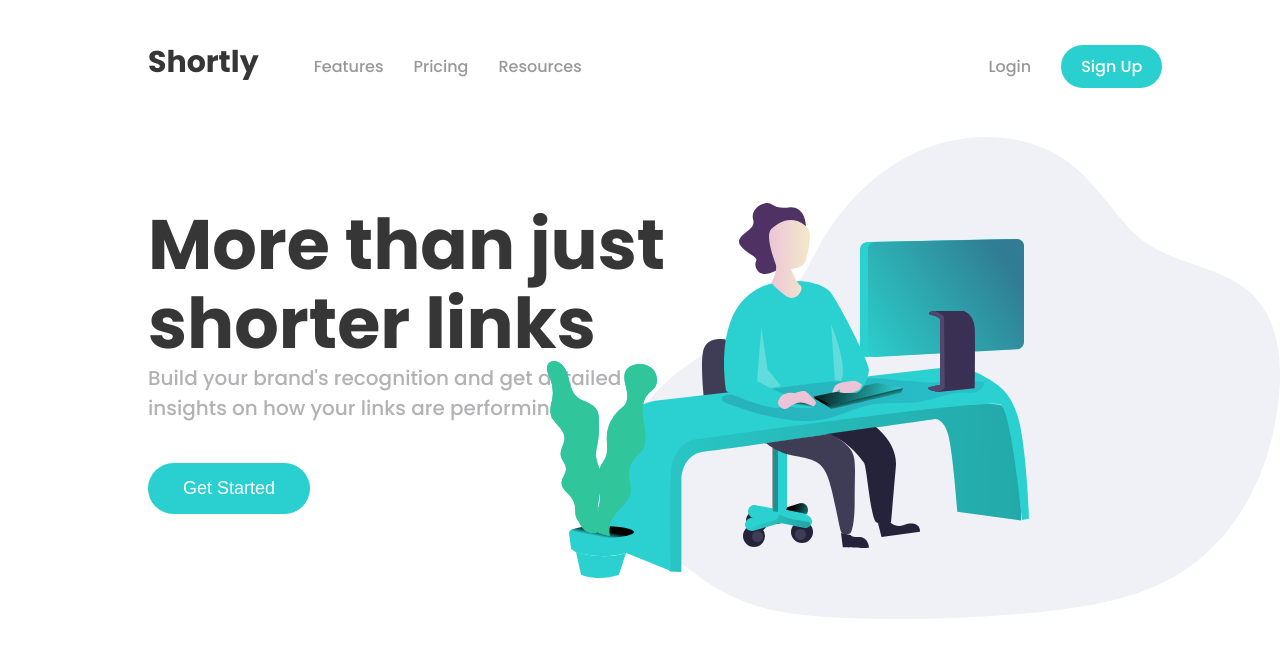
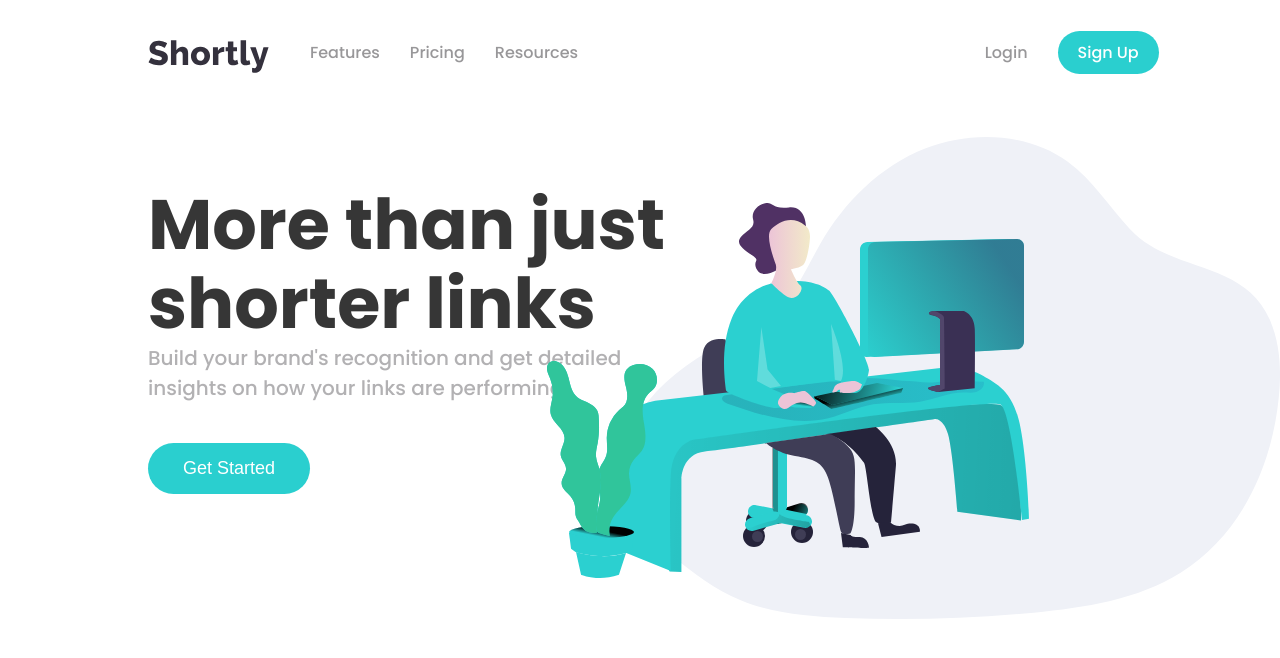
Before and after one commit to arodriguez175/url-shortener, a React (Create React App) app: page / in a window 1280 px wide. Shown: the top 658 px of the page. Built offline with nearby package versions, Linux system fonts and the light colour scheme.

Commit message:
Edited the name for the hero image and made the logo position absolute to be inline with the other links.

```diff
--- a/src/Hero.css
+++ b/src/Hero.css
@@ -33,11 +33,11 @@ button {
   font-size: 18px;
 }
 
-.image-container {
+.hero-image-container {
   overflow: hidden;
 }
 
-img {
+#hero-image {
   position: absolute;
   right: 0;
   top: 137px;
--- a/src/Hero.js
+++ b/src/Hero.js
@@ -14,8 +14,8 @@ class Hero extends React.Component {
           <br /> insights on how your links are performing.
         </h2>
         <button>Get Started</button>
-        <div className="image-container">
-          <img src={heroImage} />
+        <div className="hero-image-container">
+          <img id="hero-image" src={heroImage} />
         </div>
       </div>
     );
--- a/src/Navbar.css
+++ b/src/Navbar.css
@@ -15,13 +15,11 @@
 
 #logo {
   margin-left: 100px;
-  margin-right: 40px;
-  font-size: 30px;
+  margin-right: 147px;
 }
 
-#logo a {
-  color: #363636;
-  font-weight: bolder;
+#logo img {
+  position: absolute;
 }
 
 #login {
--- a/src/Navbar.js
+++ b/src/Navbar.js
@@ -1,6 +1,7 @@
 import React from "react";
 import "./Navbar.css";
 import { Link } from "react-router-dom";
+import logo from "./images/logo.svg";
 
 class Navbar extends React.Component {
   render() {
@@ -8,7 +9,9 @@ class Navbar extends React.Component {
       <div>
         <ul className="navbar">
           <li id="logo">
-            <Link to="/">Shortly</Link>
+            <Link to="/">
+              <img src={logo} />
+            </Link>
           </li>
 
           <li>
```
